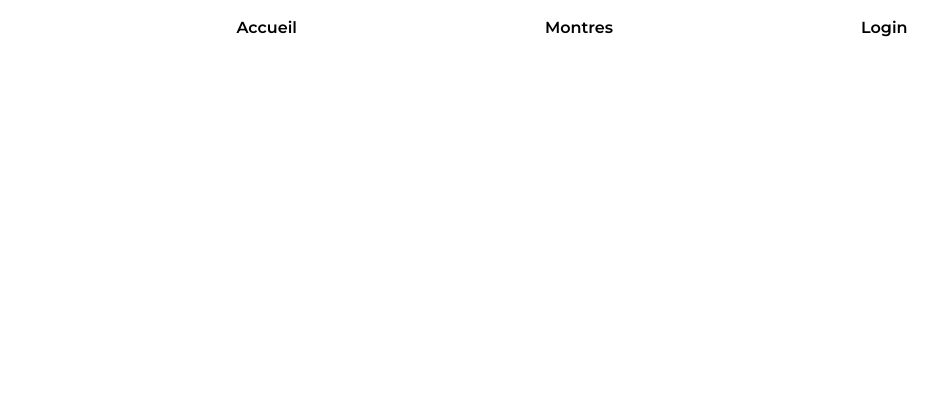
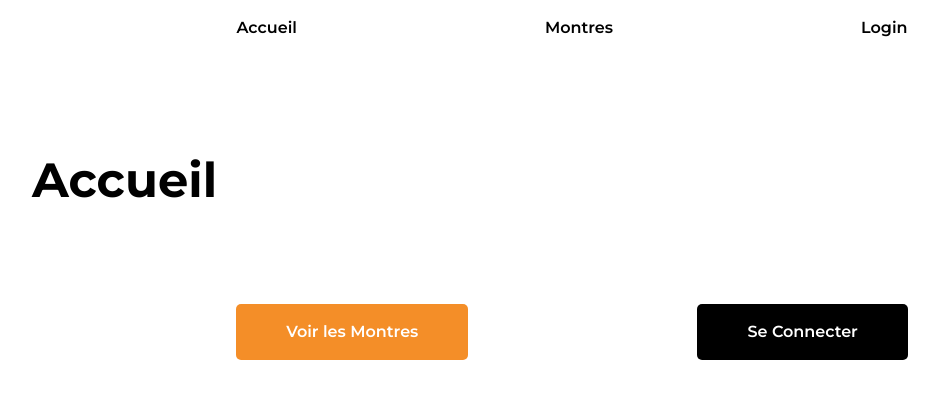
Before and after one commit to Aurelie-Runser/sae501-projet-front, a Nuxt app: page / in a window 1280 px wide. Shown: the top 398 px of the page, without its empty margins (68-1007 px from the left). Built offline with nearby package versions, Linux system fonts and the light colour scheme; no server answers.

Commit message:
import des pages faites en vue

```diff
--- /dev/null
+++ b/components/myButton.vue
@@ -0,0 +1,49 @@
+<template>
+    <div>
+        <RouterLink v-if="lien" :to="lien" class="my_button" :class="className">
+            <slot/>
+        </RouterLink>
+
+        <div v-else class="my_button" :class="className">
+            <slot/>
+        </div>
+    </div>
+</template>
+
+<style lang="scss">
+.my_button{
+    display: block;
+    width: fit-content;
+    background: $color-main;
+    border-radius: 5px;
+    padding: $m-small $m-medium;
+    font-weight: $font_weight-semibold;
+    color: $color-white;
+    cursor: pointer;
+
+    &:hover{
+        background: darken($color-main, 10%);
+    }
+
+    &.-black{
+        background: $color-black;
+
+        &:hover{
+            background: lighten($color-black, 25%);
+        }
+    }
+}
+</style>
+
+<script setup>
+import { computed } from 'vue'
+
+const props = defineProps({
+  lien: String,
+  color: String
+});
+
+const className = computed(() => ({
+  " -black": props.color === "black",
+}));
+</script>
--- /dev/null
+++ b/components/myCard.vue
@@ -0,0 +1,39 @@
+<template>
+    <div class="my_card">
+        <h3>Ma Montre</h3>
+
+        <p>{{ id_montre }}</p>
+        <p>{{ nom }}</p>
+        <p>{{ prix_montre }} €</p>
+
+        <myButton :lien="`/montre/${id_montre}`">Voir</myButton>
+
+    </div>
+
+</template>
+
+<style lang="scss">
+.my_card{
+    border: 2px solid red;
+    width: 500px;
+    padding: $m-small;
+
+    p{
+        width: fit-content;
+        height: fit-content;
+    }
+}
+</style>
+
+<script setup>
+import myButton from "@/components/myButton.vue"
+
+import { computed } from 'vue'
+
+const props = defineProps({
+  id_montre: String,
+  nom: String,
+  prix_montre: String,
+  boitier_texture: String,
+})
+</script>
--- /dev/null
+++ b/pages/index.vue
@@ -0,0 +1,29 @@
+<template>
+    <main class="accueil">
+        <section class="accueil__section">
+            <h1 class="accueil__titre">Accueil</h1>
+
+            <div class="accueil__boutons">
+                <myButton lien="/montre">Voir les Montres</myButton>
+                <myButton lien="/login" color="black">Se Connecter</myButton>
+            </div>
+        </section>
+    </main>
+</template>
+
+<style lang="scss">
+.accueil{
+
+    &__boutons{
+        display: flex;
+        flex-wrap: wrap;
+        justify-content: space-evenly;
+        gap: $m-litle;
+        width: 100%;
+    }
+}
+</style>
+
+<script setup>
+import myButton from "@/components/myButton.vue"
+</script>
--- /dev/null
+++ b/pages/login.vue
@@ -0,0 +1,8 @@
+<template>
+    <main>
+        <h1>Page Login</h1>
+    </main>
+</template>
+
+<script setup>
+</script>
--- /dev/null
+++ b/pages/montre/[id].vue
@@ -0,0 +1,54 @@
+<template>
+    <main>
+        <h1>La Montre</h1>
+
+        <ul>
+            <li v-for="(m, index) in montre[0]" :key="index">{{ m }}</li>
+        </ul>
+
+        <hr/>
+
+        <form action="getMontreModif">
+
+            <select name="montre" id="montre">
+                <option v-for="(m, index) in montre[0]" :key="index" :value="index">{{ m }}</option>
+            </select>
+
+        </form>
+
+        <myButton>Modifier</myButton>
+
+
+    </main>
+</template>
+
+<script setup>
+import myButton from "@/components/myButton.vue"
+
+import { useRoute } from 'vue-router'
+import { onMounted, ref } from 'vue'
+import { API } from '@/utils/axios.js'
+
+const route = useRoute()
+const montre = ref([])
+
+const getMontre = async () => {
+    const response = await API.get(`/montre/${route.params.id}`)
+    return response.data
+}
+
+const getMontreModif = async () => {
+    const response = await API.get(`/montre/${route.params.id}/modif`)
+    return response.data
+}
+
+const getMontreSupp = async () => {
+    const response = await API.get(`/montre/${route.params.id}/supp`)
+    return response.data
+}
+
+onMounted(async () => {
+    montre.value = await getMontre()
+})
+
+</script>
--- /dev/null
+++ b/pages/montre/index.vue
@@ -0,0 +1,43 @@
+<template>
+    <main class="les_montres">
+        <h1>Liste des Montres</h1>
+
+        <ul class="les_montres__liste">
+            <li v-for="m in montres" class="les_montres__liste--item">
+                <myCard v-bind="m"/>
+            </li>
+        </ul>
+        <!-- {{ montres }} -->
+    </main>
+</template>
+
+<style lang="scss">
+.les_montres{
+
+    &__liste{
+        display: flex;
+        flex-wrap: wrap;
+        justify-content: space-evenly;
+    }
+}
+</style>
+
+<script setup>
+import myCard from "@/components/myCard.vue"
+
+// import { computed, onMounted, ref } from 'vue'
+import {API} from '@/utils/axios'
+
+const montres = ref([])
+
+const getMontres = async () => {
+  const response = await API.get('/montre')
+  return response.data
+}
+
+onMounted(async () => {
+  montres.value = await getMontres()
+})
+
+console.log(montres)
+</script>
```
